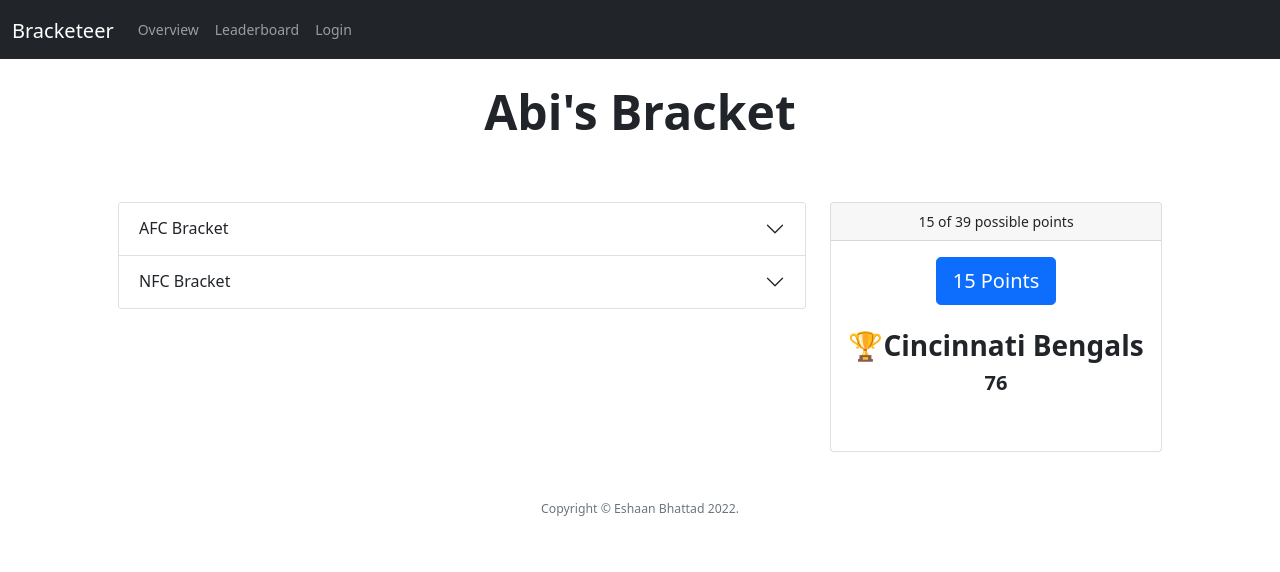
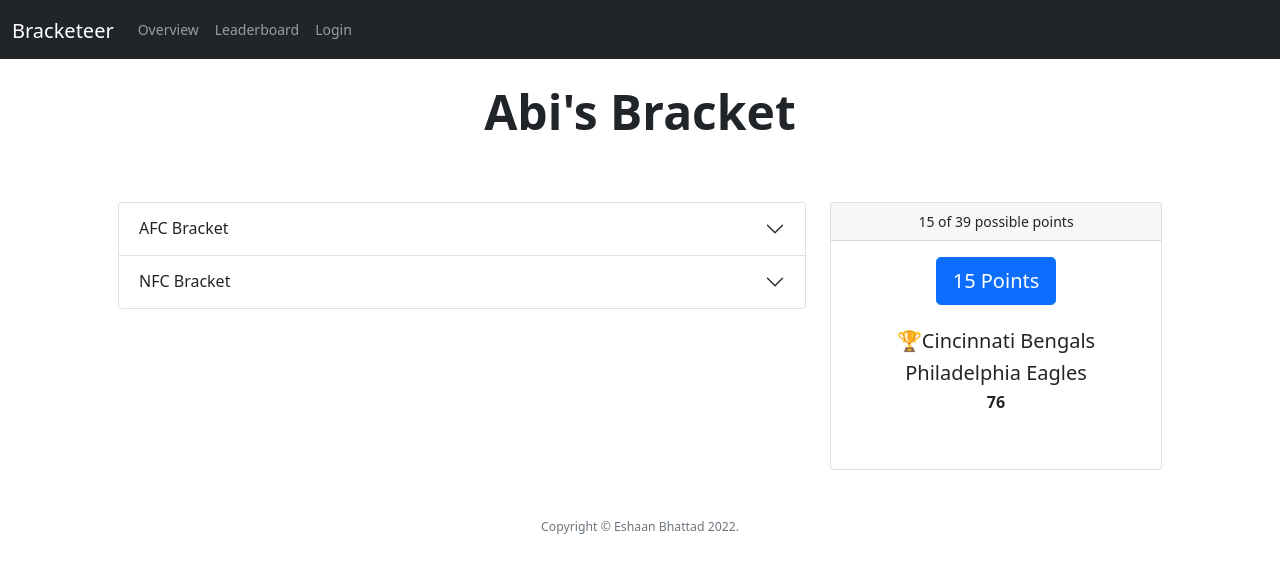
Before and after one commit to eshaan-bhattad/nflbracketapp, a React (Create React App) app: page /bracket/10001 in a window 1280 px wide. Shown: the top 572 px of the page. Built offline with nearby package versions, Linux system fonts and the light colour scheme.

Commit message:
Added Superbowl matchups

```diff
--- a/src/pages/BracketPage.jsx
+++ b/src/pages/BracketPage.jsx
@@ -179,8 +179,17 @@ function BracketPage() {
                   </Card.Title>
                   <Card.Body>
                     <div className="mx-auto">
-                      <h3 className="fw-bold">{"🏆" + bracket.superbowl}</h3>
-                      <h5 className="fw-bold">{bracket.tiebreaker}</h5>
+                      <h5>
+                        {bracket.afcChampions === bracket.superbowl
+                          ? "🏆" + bracket.afcChampions
+                          : "🏆" + bracket.nfcChampions}
+                      </h5>
+                      <h5>
+                        {bracket.afcChampions === bracket.superbowl
+                          ? bracket.nfcChampions
+                          : bracket.afcChampions}
+                      </h5>
+                      <h6 className="fw-bold">{bracket.tiebreaker}</h6>
                     </div>
                   </Card.Body>
                   <Card.Body></Card.Body>
```
